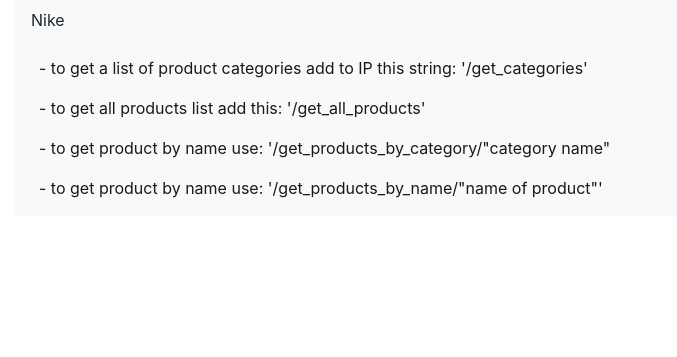
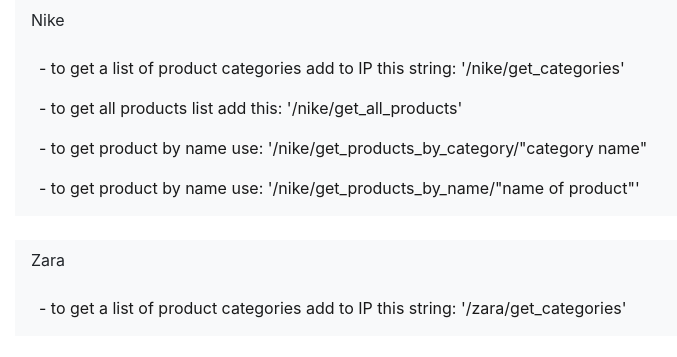
Before and after one commit to sergeMMikh/scr_nk_19.01.22, a Flask app: page / in a window 1280 px wide. Shown: the top 357 px of the page, without its empty margins (70-747 px from the left). Run offline with Flask 2, Linux system fonts and the light colour scheme; parts of the project's set-up code (start-up, migrations or seed data) failed here and were passed over; some libraries are stand-ins or nearby versions.

Commit message:
made: small decomposition

```diff
--- a/app.py
+++ b/app.py
@@ -1,10 +1,12 @@
 from flask import Flask, jsonify, render_template
 
 from content.content_nike import CategoriesContentNike
+from content.content_zara import CategoriesContentZara
 
 app = Flask(__name__)
 
 content_nike = CategoriesContentNike()
+content_zara = CategoriesContentZara()
 
 
 @app.route('/')
@@ -12,26 +14,33 @@ def home():
     return render_template('home.html', title="Home")
 
 
-@app.route('/get_categories')
-def get_categories_view():
-    url = "https://www.nike.com/de/w/damen-gym-running-22fovz5e1x6"
-    product_categories = content_nike.get_categories(url)
+@app.route('/nike/get_categories')
+def nike_get_categories_view():
+    url_nike = "https://www.nike.com/de/w/damen-gym-running-22fovz5e1x6"
+    product_categories = content_nike.get_categories(url_nike)
     return jsonify(product_categories)
 
 
-@app.route('/get_all_products')
-def get_all_products_view():
+@app.route('/nike/get_all_products')
+def nike_get_all_products_view():
     all_products = content_nike.get_all_products()
     return jsonify(all_products)
 
 
-@app.route('/get_products_by_category/<name>/')
-def get_product_by_category_view(name):
+@app.route('/nike/get_products_by_category/<name>/')
+def nike_get_product_by_category_view(name):
     products = content_nike.get_product_in_category(name, get_img=True)
     return jsonify(products)
 
 
-@app.route('/get_products_by_name/<name>/')
-def get_product_by_name_view(name):
+@app.route('/nike/get_products_by_name/<name>/')
+def nike_get_product_by_name_view(name):
     products = content_nike.get_product_by_name(name)
     return jsonify(products)
+
+
+@app.route('/zara/get_categories')
+def zara_get_categories_view():
+    url_zara = "https://www.zara.com/pt/"
+    product_categories_z = content_zara.get_categories(url_zara)
+    return jsonify(product_categories_z)
--- a/templates/home.html
+++ b/templates/home.html
@@ -17,19 +17,34 @@
 
 <div class="container">
     <nav class="navbar navbar-expand-lg navbar-light bg-light">
-        <div class="collapse navbar-collapse" id="navbarSupportedContent">
+        <div class="collapse navbar-collapse" id="nikeSupportedContent">
             <ul class="navbar-nav mr-auto">
                 <li class="nav-item active">
                     <p>Nike</p>
-                    <a class="nav-link" href="{{ url_for('get_categories_view') }}">
-                        - to get a list of product categories add to IP this string: '/get_categories' <span
+                    <a class="nav-link" href="{{ url_for('nike_get_categories_view') }}">
+                        - to get a list of product categories add to IP this string: '/nike/get_categories' <span
                             class="sr-only">(current)</span></a>
-                    <a class="nav-link" href="{{ url_for('get_all_products_view') }}">
-                        - to get all products list add this: '/get_all_products' <span class="sr-only">(current)</span></a>
-                    <a class="nav-link" href="{{ url_for('get_categories_view') }}">
-                        - to get product by name use: '/get_products_by_category/"category name" <span class="sr-only">(current)</span></a>
-                    <a class="nav-link" href="{{ url_for('get_all_products_view') }}">
-                        - to get product by name use: '/get_products_by_name/"name of product"' <span class="sr-only">(current)</span></a>
+                    <a class="nav-link" href="{{ url_for('nike_get_all_products_view') }}">
+                        - to get all products list add this: '/nike/get_all_products' <span class="sr-only">(current)</span></a>
+                    <a class="nav-link" href="{{ url_for('nike_get_categories_view') }}">
+                        - to get product by name use: '/nike/get_products_by_category/"category name" <span class="sr-only">(current)</span></a>
+                    <a class="nav-link" href="{{ url_for('nike_get_all_products_view') }}">
+                        - to get product by name use: '/nike/get_products_by_name/"name of product"' <span class="sr-only">(current)</span></a>
+                </li>
+
+            </ul>
+        </div>
+    </nav>
+</div>
+<br>
+<div class="container">
+    <nav class="navbar navbar-expand-lg navbar-light bg-light">
+        <div class="collapse navbar-collapse" id="zaraSupportedContent">
+            <ul class="navbar-nav mr-auto">
+                <li class="nav-item active">
+                    <p>Zara</p>
+                    <a class="nav-link" href="{{ url_for('zara_get_categories_view') }}">
+                        - to get a list of product categories add to IP this string: '/zara/get_categories' <span class="sr-only">(current)</span></a>
                 </li>
 
             </ul>
```
Also changed, not shown: content/content_nike.py (+3 -10 lines), content/content_zara.py (added, +34 -0 lines), content/read_headers.py (added, +8 -0 lines).
